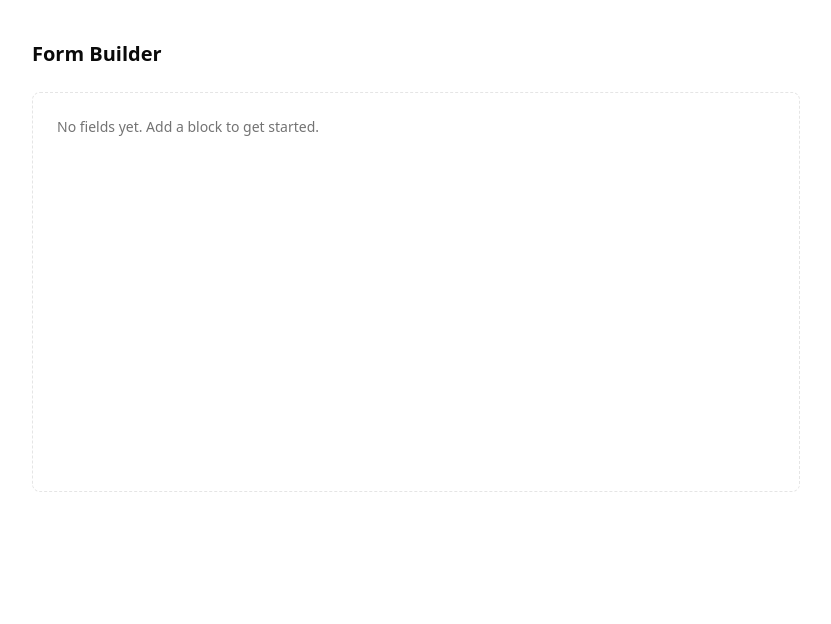
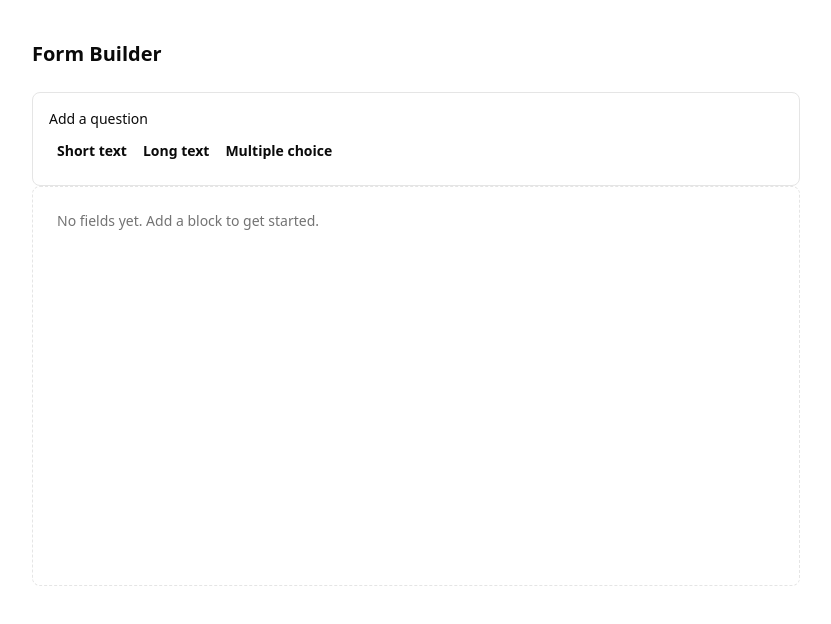
Before and after one commit to mangit955/fill.in, a Next.js app: page /create in a window 1280 px wide. Shown: the top 624 px of the page, without its empty margins (224-1055 px from the left). Built offline with nearby package versions, Linux system fonts and the light colour scheme.

Commit message:
chore: added functionalities that let users add new questions.& Newly added block should be editable immediately.

```diff
--- a/app/(builder)/create/page.tsx
+++ b/app/(builder)/create/page.tsx
@@ -2,18 +2,41 @@
 
 import { useFormEditor } from "@/lib/editor/useFormEditor";
 import BuilderCanvas from "@/components/builder/BuilderCanvas";
+import AddBlockPanel from "@/components/builder/AddBlockPanel";
+import {
+  createLongTextBlock,
+  createMultipleChoiceBlock,
+  createShortTextBlock,
+} from "@/lib/forms/defaults";
+import { useState } from "react";
+import { FormBlock } from "@/lib/forms/types";
 
 export default function CreatePage() {
   const editor = useFormEditor();
+  const [focusedBlockId, setFocusedBlockId] = useState<string | null>(null);
+
+  function addAndFocus(create: () => FormBlock) {
+    const block = create();
+    editor.add(block);
+    setFocusedBlockId(block.id);
+  }
 
   return (
     <div className="max-w-3xl mx-auto py-10">
       <h1 className="text-xl font-semibold mb-6">Form Builder</h1>
 
+      <AddBlockPanel
+        onAddShortText={() => addAndFocus(createShortTextBlock)}
+        onAddLongText={() => addAndFocus(createLongTextBlock)}
+        onAddMultipleChoice={() => addAndFocus(createMultipleChoiceBlock)}
+      />
+
       <BuilderCanvas
         blocks={editor.blocks}
+        focusedBlockId={focusedBlockId}
         onUpdateMeta={editor.updateMeta}
         onUpdateConfig={editor.updateConfig}
+        onConsumeFocus={() => setFocusedBlockId(null)}
       />
     </div>
   );
--- /dev/null
+++ b/components/builder/AddBlockPanel.tsx
@@ -0,0 +1,42 @@
+import { Button } from "../ui/button";
+
+type Props = {
+  onAddShortText: () => void;
+  onAddLongText: () => void;
+  onAddMultipleChoice: () => void;
+};
+
+export default function AddBlockPanel({
+  onAddLongText,
+  onAddShortText,
+  onAddMultipleChoice,
+}: Props) {
+  return (
+    <div className="border space-y-2 rounded-md p-4">
+      <p className="text-sm font-medium"> Add a question</p>
+      <div className="space-y-1">
+        <Button
+          variant="ghost"
+          onClick={onAddShortText}
+          className="text-left block text-sm cursor-pointer"
+        >
+          Short text
+        </Button>
+        <Button
+          variant="ghost"
+          onClick={onAddLongText}
+          className="text-left block text-sm cursor-pointer"
+        >
+          Long text
+        </Button>
+        <Button
+          variant="ghost"
+          onClick={onAddMultipleChoice}
+          className="text-left block text-sm cursor-pointer"
+        >
+          Multiple choice
+        </Button>
+      </div>
+    </div>
+  );
+}
--- a/components/builder/BuilderCanvas.tsx
+++ b/components/builder/BuilderCanvas.tsx
@@ -5,6 +5,7 @@ import BlockRenderer from "./BuilderRenderer";
 
 type BuilderCanvasProps = {
   blocks: FormBlock[];
+  focusedBlockId: string | null;
   onUpdateMeta: (blockId: string, updates: { required?: boolean }) => void;
   onUpdateConfig: <T extends FormBlock>(
     blockId: string,
@@ -16,6 +17,7 @@ export default function BuilderCanvas({
   blocks,
   onUpdateMeta,
   onUpdateConfig,
+  focusedBlockId,
 }: BuilderCanvasProps) {
   if (blocks.length === 0) {
     return (
@@ -32,6 +34,7 @@ export default function BuilderCanvas({
       {blocks.map((block) => (
         <BlockRenderer
           key={block.id}
+          autoFocus={block.id === focusedBlockId}
           block={block}
           onUpdateMeta={onUpdateMeta}
           onUpdateConfig={onUpdateConfig}
--- a/components/builder/BuilderRenderer.tsx
+++ b/components/builder/BuilderRenderer.tsx
@@ -8,6 +8,7 @@ import ShortTextBlock from "./ShortTextBlock";
 
 type BlockRendererProps = {
   block: FormBlock;
+  autoFocus?: boolean;
   onUpdateMeta: (blockId: string, updates: { required?: boolean }) => void;
   onUpdateConfig: <T extends FormBlock>(
     blockId: string,
@@ -17,6 +18,7 @@ type BlockRendererProps = {
 
 export default function BlockRenderer({
   block,
+  autoFocus,
   onUpdateMeta,
   onUpdateConfig,
 }: BlockRendererProps) {
@@ -25,6 +27,7 @@ export default function BlockRenderer({
       return (
         <ShortTextBlock
           block={block}
+          autoFocus={autoFocus}
           onUpdateMeta={onUpdateMeta}
           onUpdateConfig={(id, updater) =>
             onUpdateConfig<ShortTextBlockType>(id, updater)
--- a/components/builder/ShortTextBlock.tsx
+++ b/components/builder/ShortTextBlock.tsx
@@ -1,9 +1,10 @@
 import { ShortTextBlock as ShortTextBlockType } from "@/lib/forms/types";
-import { useEffect, useState } from "react";
+import { useEffect, useRef, useState } from "react";
 import RequiredToggle from "./controls/RequiredToggle";
 
 type Props = {
   block: ShortTextBlockType;
+  autoFocus?: boolean;
   onUpdateMeta: (blockId: string, updates: { required?: boolean }) => void;
   onUpdateConfig: (
     blockId: string,
@@ -15,11 +16,13 @@ type Props = {
 
 export default function ShortTextBlock({
   block,
+  autoFocus,
   onUpdateConfig,
   onUpdateMeta,
 }: Props) {
   const [isEditing, setIsEditing] = useState(false);
   const [value, setValue] = useState(block.config.label);
+  const inputRef = useRef<HTMLInputElement>(null);
 
   function save() {
     if (value === block.config.label) {
@@ -34,6 +37,18 @@ export default function ShortTextBlock({
   }
 
   useEffect(() => {
+    if (autoFocus && isEditing) {
+      inputRef.current?.focus();
+    }
+  }, [autoFocus, isEditing]);
+
+  useEffect(() => {
+    if (autoFocus) {
+      setIsEditing(true);
+    }
+  }, [autoFocus]);
+
+  useEffect(() => {
     if (!isEditing) {
       setValue(block.config.label);
     }
@@ -44,7 +59,7 @@ export default function ShortTextBlock({
       {/* Label */}
       {isEditing ? (
         <input
-          autoFocus
+          ref={inputRef}
           value={value}
           onChange={(e) => setValue(e.target.value)}
           onBlur={save}
```
